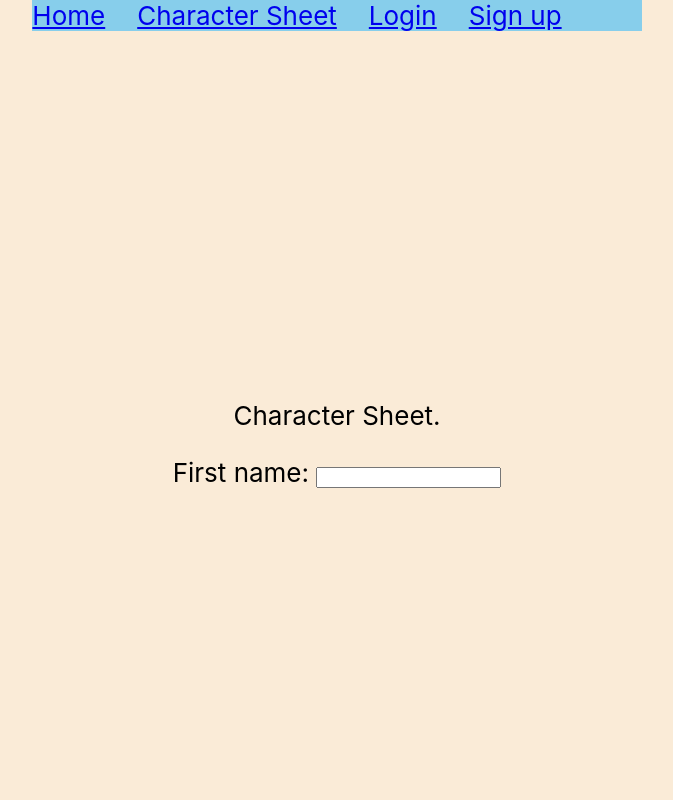
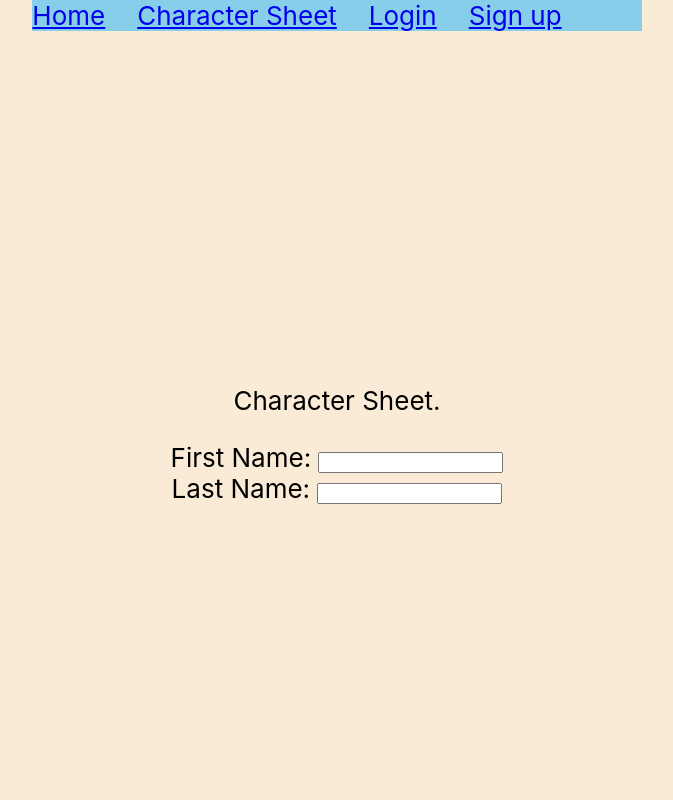
Before and after one commit to duointherain/characters, a React (Create React App) app: page /About in a window 1280 px wide. Shown: the top 800 px of the page, without its empty margins (303-976 px from the left). Built offline with nearby package versions, Linux system fonts and the light colour scheme.

Commit message:
add typescript

```diff
--- a/src/components/About.js
+++ b/src/components/About.js
@@ -11,7 +11,8 @@ function About() {
 
      <p>Character Sheet. </p>
 
-     <div>First name: <input type="text"></input></div>
+     <div>First Name: <input type="text"></input></div>
+     <div>Last Name: <input type="text"></input></div>
 
 
         </header>
```
Also changed, not shown: 1 other file (tests, documents, lock files or other folders).
